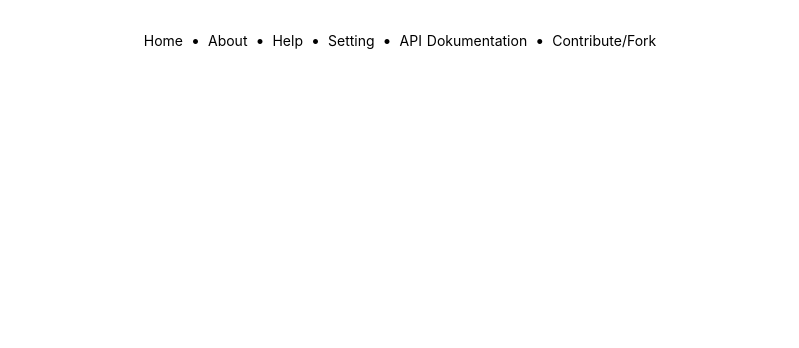
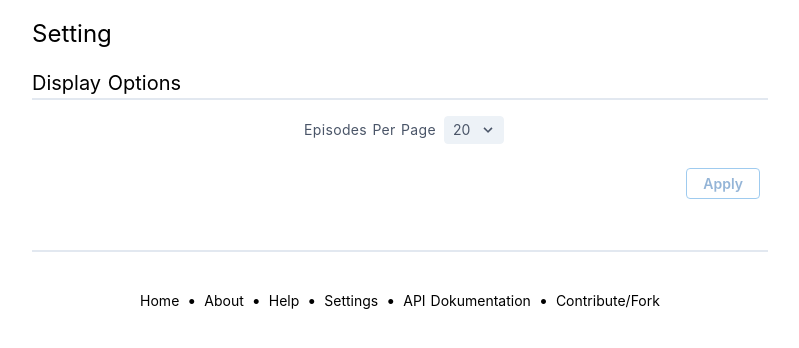
Before and after one commit to tryToCode/podcastclub, a Nuxt app: page /settings in a window 1280 px wide. Shown: the top 348 px of the page, without its empty margins (240-1039 px from the left). Built offline with nearby package versions, Linux system fonts and the light colour scheme; what vue-tippy would draw is missing.

Commit message:
add setting page

```diff
--- a/components/BaseFilterRow.vue
+++ b/components/BaseFilterRow.vue
@@ -94,12 +94,12 @@ export default {
         catSelected(newCat) {
             if (newCat === "All")
                 localStorage.removeItem("catSelected")
-            localStorage.catSelected = newCat
+            localStorage.setItem("catSelected", newCat)
         },
         dateSelected(newDate) {
             if (newDate === "All Time")
                 localStorage.removeItem("dateSelected")
-            localStorage.dateSelected = newDate
+            localStorage.setItem("dateSelected", newDate)
         }
     },
 
@@ -120,7 +120,16 @@ export default {
 
     methods: {
         onFilterChange: function(event, filterSection) {
-            this.$emit('onFilterChange', event.target.value, filterSection)
+            const newValue = event.target.value
+            switch(filterSection){
+                case 'category':
+                    this.catSelected = newValue
+                    break
+                case 'date':
+                    this.dateSelected = newValue
+                    break
+            }
+            this.$emit('onFilterChange', newValue, filterSection)
         }
     }
 }
--- a/components/BaseFooter.vue
+++ b/components/BaseFooter.vue
@@ -12,7 +12,9 @@
             to="/help">Help
         </nuxt-link>
         <span>•</span>
-        <a class="text-sm text-black px-2" href="#">Setting</a>
+        <nuxt-link class="text-sm text-black px-2"
+            to="/settings">Settings
+        </nuxt-link>
         <span>•</span>
         <nuxt-link class="text-sm text-black px-2"
             to="/api/docs">API Dokumentation
--- a/components/BaseNavbar.vue
+++ b/components/BaseNavbar.vue
@@ -25,9 +25,10 @@
             </div>
             <div class="hidden lg:flex items-center">
                 <img src="~/assets/settings.png">
-                <a class="px-1 md:pr-6 tracking-wide text-xl" href="#">
+                <nuxt-link class="px-1 md:pr-6 tracking-wide text-xl"
+                 to="/settings">
                     Setting
-                </a>
+                </nuxt-link>
             </div>
         </div>
     </nav>
--- a/pages/index.vue
+++ b/pages/index.vue
@@ -66,7 +66,8 @@ export default {
       currentPage: 1,
       loadItemBaseUrl: 'http://localhost:8000/api/rssItems',
       loading: true,
-      color: "#fc8181"
+      color: "#fc8181",
+      pageSize: 20
     }
   },
 
@@ -81,7 +82,9 @@ export default {
 
   mounted() {
     if (localStorage.getItem("loadItemUrl"))
-      this.loadItemBaseUrl = localStorage.getItem("loadItemUrl")
+      this.loadItemBaseUrl = localStorage.loadItemUrl
+    if (localStorage.getItem("pageSize"))
+      this.filterChangeHandle(localStorage.pageSize, "pageSize")
     this.$nextTick(() => {
       this.waitForLoading()
     })
@@ -117,20 +120,24 @@ export default {
 
     async filterChangeHandle(value, filterSection) {
       /*
-      listen on event change fired from the search input bar,
-      the category selection and the date selection
+      listen on event change fired from
+        the search input bar
+        the category selection
+        the date selection
+        the page size selection
 
-      filter section values: search, category, date
+      filter section values: search, category, date, page size
 
       search input default: ''
       category selection default: 'All'
       date selection default: 'All Time'
+      page size selection default: 20
 
       based on the query key change from diverse filter section
       rebuild REST url and also set local storage
       */
       var baseUrl = new URL(this.loadItemBaseUrl)
-      if (value === 'All' || value === "All Time" || value === '') {
+      if (value === 'All' || value === "All Time" || value === '' || value === 20) {
         if (baseUrl.searchParams.has(filterSection)) {
           baseUrl.searchParams.delete(filterSection)
           this.deleteQuery(filterSection)
@@ -151,6 +158,7 @@ export default {
       var searchInput = url.searchParams.get('search')
       var catInput = url.searchParams.get('category')
       var dateInput = url.searchParams.get('date')
+      var pageSize = url.searchParams.get('pageSize')
       if (searchInput !== null)
         this.extendRouter({'search': searchInput})
       if (catInput != null)
@@ -159,6 +167,8 @@ export default {
         this.extendRouter({'date': dateInput})
       if (this.currentPage !== 1)
         this.extendRouter({'page': this.currentPage})
+      if (pageSize !== null)
+        this.extendRouter({'pageSize': pageSize})
     },
 
     extendRouter(keyValueObj) {
@@ -180,6 +190,9 @@ export default {
           break
         case 'page':
           this.deletePageQuery(query)
+          break
+        case 'pageSize':
+          delete query.pageSize
           break
       }
       this.$router.replace({query})
--- /dev/null
+++ b/pages/settings.vue
@@ -0,0 +1,96 @@
+<template>
+  <div class="max-w-3xl flex flex-col mx-auto justify-center px-4 py-2">
+      <h1 class="text-2xl my-2">Setting</h1>
+      <div class="py-2 border-b-2 h-48">
+          <h1 class="text-xl border-b-2">Display Options</h1>
+          <div class="flex flex-col flex-wrap text-sm">
+            <div class="flex flex-wrap justify-center items-center m-4">
+                <label class="hidden md:block md:px-2 tracking-wide text-gray-700"
+                    for="grid-state">
+                    Episodes Per Page
+                </label>
+                <div class="relative">
+                    <select class="block appearance-none bg-gray-200
+                            border border-gray-200 text-gray-700
+                            px-1 py-1 md:px-2 md:pr-8 rounded leading-tight focus:outline-none
+                            focus:bg-white focus:border-gray-500"
+                        name="selectOptions"
+                        @change="onFilterChange($event)"
+                        v-model="itemPerPage">
+                        <option v-for="option in selectOptions"
+                            :value="option.value"
+                            :key="option.id">
+                            {{ option.value }}
+                        </option>
+                    </select>
+                    <BaseDownArrow />
+                </div>
+            </div>
+            <div class="flex m-2 justify-end items-end">
+                <button class="bg-transparent hover:bg-red-500 text-blue-700 font-semibold
+                hover:text-white py-1 px-4 border border-blue-500
+                hover:border-transparent rounded"
+                :class="{
+                    'opacity-50 cursor-not-allowed':
+                    this.itemPerPage === 20
+                }"
+                @click="$router.go(-1)">
+                    Apply
+                </button>
+            </div>
+          </div>
+      </div>
+  </div>
+</template>
+
+<script>
+import BaseDownArrow from '@/components/BaseDownArrow.vue'
+
+export default {
+    head () {
+        return {
+            title: "Settings",
+            meta: [
+                { name: 'description',
+                  content: 'Podcast club Podcast Club is a weekly updated podcast aggregator, episodes per page settings' }
+            ]
+        }
+    },
+
+    data() {
+        return {
+            itemPerPage: 20,
+            selectOptions: [
+                {value: 10, id: 0},
+                {value: 20, id: 1},
+                {value: 30, id: 2},
+                {value: 50, id: 3}
+            ]
+
+        }
+    },
+
+    components: {
+        BaseDownArrow
+    },
+
+    mounted() {
+        if (localStorage.pageSize)
+            this.itemPerPage = localStorage.pageSize
+    },
+
+    watch: {
+        itemPerPage(newSize) {
+            if (newSize === 20)
+                localStorage.removeItem("pageSize")
+            localStorage.pageSize = newSize
+        }
+    },
+
+    methods: {
+        onFilterChange: function(event) {
+            localStorage.setItem('pageSize', event.target.value)
+        }
+    }
+}
+</script>
--- a/store/index.js
+++ b/store/index.js
@@ -54,7 +54,10 @@ export const actions = {
             commit('setTimer', s)
             commit('setItems', items.data.results)
             commit('setItemsCount', items.data.count)
-            commit('setPageCount', Math.ceil(items.data.count / 20))
+            var pageSize = 20
+            if (localStorage.getItem("pageSize"))
+                pageSize = localStorage.pageSize
+            commit('setPageCount', Math.ceil(items.data.count / pageSize))
         }
         catch(error) {
             if (error.response) {
```
